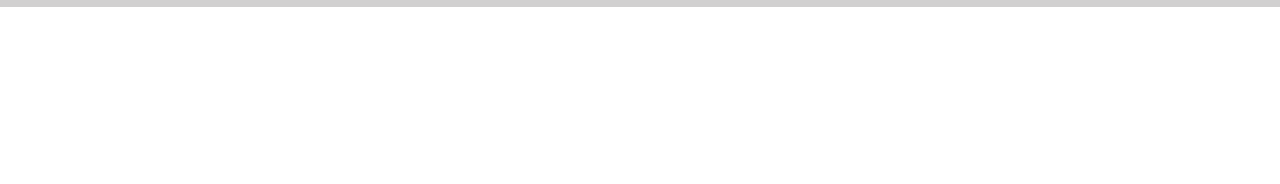
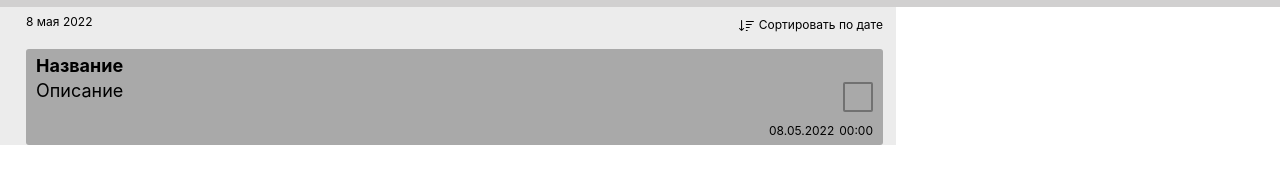
Before and after one commit to cmdFormatC/test-task-doczilla3, a website built with webpack: page index.html in a window 1280 px wide. Shown: the part 54-238 px from the top of the page. Built offline with nearby package versions, Linux system fonts and the light colour scheme.

Commit message:
[+] add main layout

```diff
--- a/index.html
+++ b/index.html
@@ -15,5 +15,39 @@
         <img class="header__profile-icon" src="<%=require('./src/icons/profile.svg')%>" alt="Профиль">
       </a>
     </header>
+    <div class="content">
+      <aside class="side-bar">
+
+      </aside>
+      <main class="main">
+        <div class="main__header">
+          <span class="main__date date">8 мая 2022</span>
+          <div class="main__sort sort">
+            <button class="sort__direction" type="button">
+              <img class="sort__direction-arrow" src="<%=require('./src/icons/sort.svg')%>" alt="Сортировка">
+            </button>
+            <span class="sort__type">Сортировать по дате</span>
+          </div>
+        </div>
+        <ul class="main__tasks">
+          <li class="main__task task">
+            <h3 class="task__title">Название</h3>
+            <div class="task__body">
+              <p class="task__description">Описание</p>
+              <div class="task__status">
+                <input class="task__check" id="task1" type="checkbox">
+                <label class="task__check-lable" for="task1">
+                  <img class="task__check-icon" src="<%=require('./src/icons/check.svg')%>" alt="Галочка">
+                </label>
+              </div>
+            </div>
+            <div class="task__meta meta">
+              <span class="meta__text">08.05.2022</span>
+              <span class="meta__text">00:00</span>
+            </div>
+          </li>
+        </ul>
+      </main>
+    </div>
   </body>
 </html>
--- a/src/css/abstracts/variables.css
+++ b/src/css/abstracts/variables.css
@@ -5,15 +5,15 @@
   --gallery: #ececec;
   --doveGray: #717171;
   --white: #ffff;
-  --black: #0000;
+  --black: #000000;
 
   --colorText: var(--black);
   --colorHeader: var(--alto);
   --colorBackground: var(--gallery);
   --colorSideMenu: var(--white);
 
-  --fontSizeSmall: 8px;
-  --fontSizeTiny: 10px;
+  --fontSizeSmall: 10px;
+  --fontSizeTiny: 12px;
   --fontSizeMedium: 16px;
   --fontSizeLarge: 18px;
 
--- /dev/null
+++ b/src/css/blocks/content.css
@@ -0,0 +1,4 @@
+.content {
+  display: flex;
+  min-height: 100%;
+}
--- a/src/css/blocks/header.css
+++ b/src/css/blocks/header.css
@@ -24,7 +24,6 @@
   border: none;
   border-radius: 3px;
   outline: none;
-
   background-color: var(--silverChalice);
 }
 
--- /dev/null
+++ b/src/css/blocks/main.css
@@ -0,0 +1,29 @@
+.main {
+  display: flex;
+  flex-direction: column;
+  gap: 15px;
+  padding: 9px 13px 0 26px;
+  background-color: var(--colorBackground);
+  width: 70%;
+  min-height: 100%;
+}
+
+.main__header {
+  display: flex;
+  justify-content: space-between;
+}
+
+.main__date {
+  font-size: var(--fontSizeTiny);
+  font-weight: var(--fontWeightRegular);
+  letter-spacing: 0.02px;
+}
+
+.main__tasks {
+  display: flex;
+  flex-direction: column;
+  gap: 13px;
+  margin: 0;
+  list-style-type: none;
+  padding: 0;
+}
--- /dev/null
+++ b/src/css/blocks/meta.css
@@ -0,0 +1,9 @@
+.meta {
+  display: flex;
+  gap: 5px;
+}
+
+.meta__text {
+  font-size: var(--fontSizeTiny);
+  font-weight: var(--fontWeightRegular);
+}
--- a/src/css/blocks/root.css
+++ b/src/css/blocks/root.css
@@ -1,6 +1,8 @@
-.root, .root * {
+.root {
   font-family: 'Inter', 'Arial', sans-serif;
   line-height: 1;
+  min-height: 100vh;
+  color: var(--colorText);
 }
 
 .root, .root * {
--- /dev/null
+++ b/src/css/blocks/sort.css
@@ -0,0 +1,22 @@
+.sort {
+  display: flex;
+  align-items: center;
+  gap: 5px;
+}
+
+.sort__direction {
+  border: none;
+  background: transparent;
+  cursor: pointer;
+  width: 15px;
+  padding: 0;
+}
+
+.sort__direction-arrow {
+  width: 100%;
+}
+
+.sort__type {
+  font-size: var(--fontSizeTiny);
+  font-weight: var(--fontWeightRegular);
+}
--- /dev/null
+++ b/src/css/blocks/task.css
@@ -0,0 +1,65 @@
+.task {
+  display: flex;
+  flex-direction: column;
+  padding: 8px 10px;
+  background-color: var(--silverChalice);
+  border-radius: 3px;
+}
+
+.task__title {
+  font-size: var(--fontSizeLarge);
+  font-weight: var(--fontWeightBold);
+  margin: 0 0 7px 0;
+}
+
+.task__body {
+  display: flex;
+  justify-content: space-between;
+  margin-bottom: 13px;
+}
+
+.task__description {
+  font-size: var(--fontSizeLarge);
+  font-weight: var(--fontWeightRegular);
+  margin: 0;
+}
+
+.task__status {
+  display: flex;
+  align-items: center;
+}
+
+.task__check {
+  position: absolute;
+
+  clip: rect(0 0 0 0);
+
+  width: 1px;
+  height: 1px;
+  margin: -1px;
+}
+
+.task__check-lable {
+  display: inline-flex;
+  align-items: center;
+  justify-content: center;
+  cursor: pointer;
+  width: 30px;
+  height: 30px;
+  border-radius: 2px;
+  border: 2px solid var(--doveGray);
+  user-select: none;
+}
+
+.task__check-icon {
+  display: none;
+  width: 18px;
+}
+
+.task__check:checked + .task__check-lable .task__check-icon {
+  display: block;
+}
+
+.task__meta {
+  margin-left: auto;
+}
--- a/src/index.css
+++ b/src/index.css
@@ -3,4 +3,10 @@
 @import url(./css/base/fonts.css);
 
 @import url(./css/blocks/root.css);
+
 @import url(./css/blocks/header.css);
+@import url(./css/blocks/content.css);
+@import url(./css/blocks/main.css);
+@import url(./css/blocks/sort.css);
+@import url(./css/blocks/task.css);
+@import url(./css/blocks/meta.css);
```
Also changed, not shown: src/icons/check.svg (added), src/icons/sort.svg (added).
